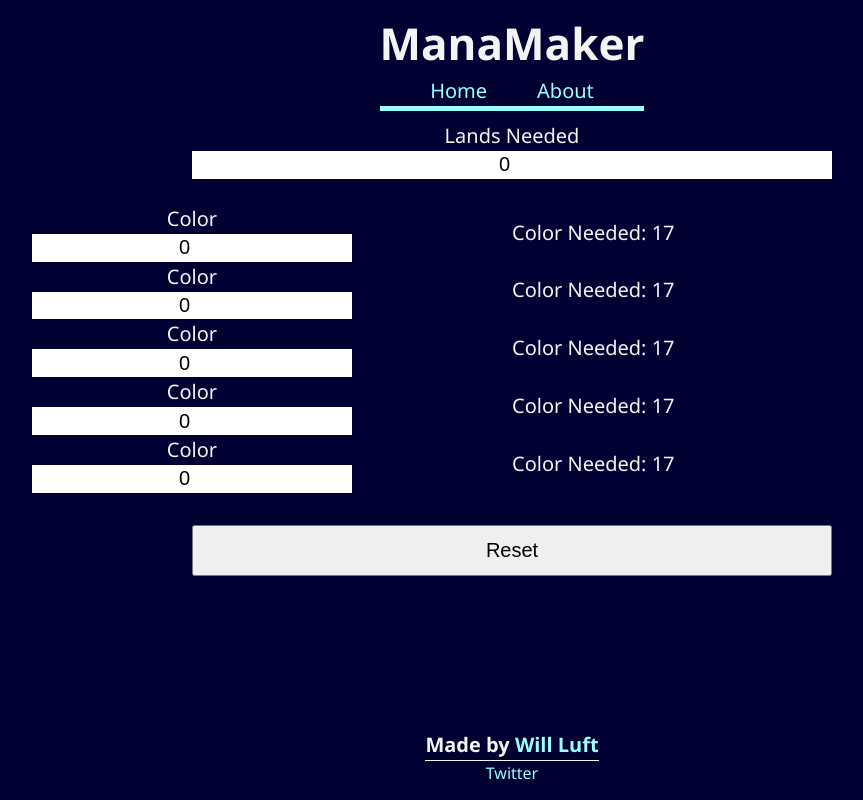
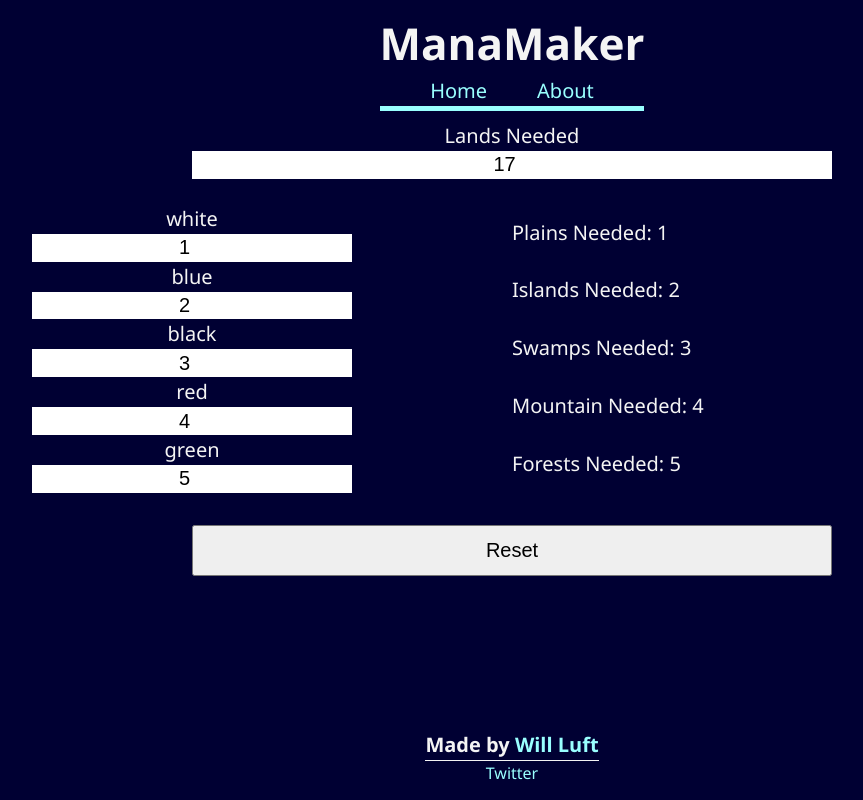
Before and after one commit to wdluft/manamaker-version-2, a React app: page / in a window 1280 px wide. Shown: the whole page, without its empty margins (128-991 px from the left). Built offline with nearby package versions, Linux system fonts and the light colour scheme.

Commit message:
Added context consumers to calculator components

```diff
--- a/src/components/calculator/LandType.js
+++ b/src/components/calculator/LandType.js
@@ -1,10 +1,10 @@
 import React from 'react'
 import styled from 'styled-components';
 
-const LandType = () => {
+const LandType = ({ manaColor }) => {
   return (
     <StyledP>
-      <p>Color Needed: 17</p>
+      {manaColor.landType} Needed: {manaColor.sourcesNeeded}
     </StyledP>
   )
 }
--- a/src/components/calculator/LandTypes.js
+++ b/src/components/calculator/LandTypes.js
@@ -2,16 +2,23 @@ import React from 'react'
 import LandType from './LandType'
 import styled from 'styled-components';
 
+import { CalculatorContext } from '../../contexts/CalculatorContext'
+
 const LandTypes = () => {
-  return (
-    <StyledLands>
-      <LandType />
-      <LandType />
-      <LandType />
-      <LandType />
-      <LandType />
-    </StyledLands>
-  )
+
+  return <CalculatorContext.Consumer>
+    {(context) => {
+      const { manaColors } = context;
+      return (
+        <StyledLands>
+          {manaColors.map(color => (
+            <LandType key={color.id} manaColor={color} />
+          ))}
+        </StyledLands>
+      )
+    }}
+  </CalculatorContext.Consumer>
+
 }
 
 export default LandTypes
--- a/src/components/calculator/ManaInput.js
+++ b/src/components/calculator/ManaInput.js
@@ -3,11 +3,11 @@ import styled from 'styled-components';
 import { Input } from '../styledComponents/StyledInput';
 import { Label } from '../styledComponents/StyledLabel';
 
-const ManaInput = () => {
+const ManaInput = ({ manaColor }) => {
   return (
     <StyledManaInput>
-      <Label htmlFor="color">Color</Label>
-      <Input type="number" name="color" id="color" min="0" value="0" step='1' max='150' />
+      <Label htmlFor='color'>{manaColor.color}</Label>
+      <Input type="number" name="color" id="color" min="0" value={manaColor.pips} step='1' max='150' />
     </StyledManaInput>
   )
 }
--- a/src/components/calculator/ManaInputs.js
+++ b/src/components/calculator/ManaInputs.js
@@ -2,16 +2,23 @@ import React from 'react';
 import styled from 'styled-components';
 import ManaInput from './ManaInput';
 
+import { CalculatorContext } from '../../contexts/CalculatorContext'
+
 const ManaInputs = () => {
-  return (
-    <StyledManaInputs>
-      <ManaInput />
-      <ManaInput />
-      <ManaInput />
-      <ManaInput />
-      <ManaInput />
-    </StyledManaInputs>
-  )
+
+  return <CalculatorContext.Consumer>
+    {(context) => {
+      const { manaColors } = context;
+      return (
+        <StyledManaInputs>
+          {manaColors.map(manaColor => (
+            <ManaInput key={manaColor.id} manaColor={manaColor} />
+          ))}
+        </StyledManaInputs>
+      )
+    }}
+  </CalculatorContext.Consumer>
+
 }
 
 export default ManaInputs
--- a/src/components/calculator/TotalLandsNeeded.js
+++ b/src/components/calculator/TotalLandsNeeded.js
@@ -3,13 +3,20 @@ import styled from 'styled-components';
 import { Input } from '../styledComponents/StyledInput';
 import { Label } from '../styledComponents/StyledLabel';
 
+import { CalculatorContext } from '../../contexts/CalculatorContext'
+
 const TotalLandsNeeded = () => {
-  return (
-    <StyledDiv>
-      <Label htmlFor="landsNeeded">Lands Needed</Label>
-      <Input type="number" name="landsNeeded" id="landsNeeded" min="0" max='100' value="0" step='1' />
-    </StyledDiv>
-  )
+  return <CalculatorContext.Consumer>
+    {(context) => {
+      const { totalLands } = context;
+      return (
+        <StyledDiv>
+          <Label htmlFor="landsNeeded">Lands Needed</Label>
+          <Input type="number" name="landsNeeded" id="landsNeeded" min="0" max='100' value={totalLands} step='1' />
+        </StyledDiv>
+      )
+    }}
+  </CalculatorContext.Consumer>
 }
 
 export default TotalLandsNeeded
--- a/src/contexts/CalculatorContext.js
+++ b/src/contexts/CalculatorContext.js
@@ -10,36 +10,36 @@ export default class CalculatorContextProvider extends Component {
         id: 1,
         color: 'white',
         landType: 'Plains',
-        pips: 0,
-        sourcesNeeded: 0
+        pips: 1,
+        sourcesNeeded: 1
       },
       {
         id: 2,
         color: 'blue',
         landType: 'Islands',
-        pips: 0,
-        sourcesNeeded: 0
+        pips: 2,
+        sourcesNeeded: 2
       },
       {
         id: 3,
         color: 'black',
         landType: 'Swamps',
-        pips: 0,
-        sourcesNeeded: 0
+        pips: 3,
+        sourcesNeeded: 3
       },
       {
         id: 4,
         color: 'red',
         landType: 'Mountain',
-        pips: 0,
-        sourcesNeeded: 0
+        pips: 4,
+        sourcesNeeded: 4
       },
       {
         id: 5,
         color: 'green',
         landType: 'Forests',
-        pips: 0,
-        sourcesNeeded: 0
+        pips: 5,
+        sourcesNeeded: 5
       },
     ]
   }
```
